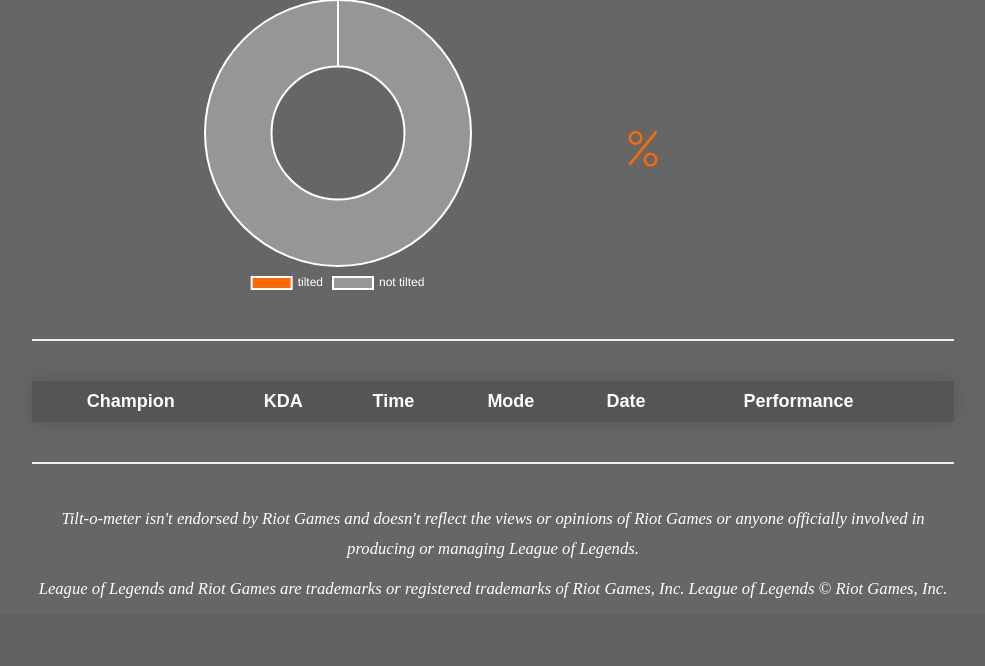
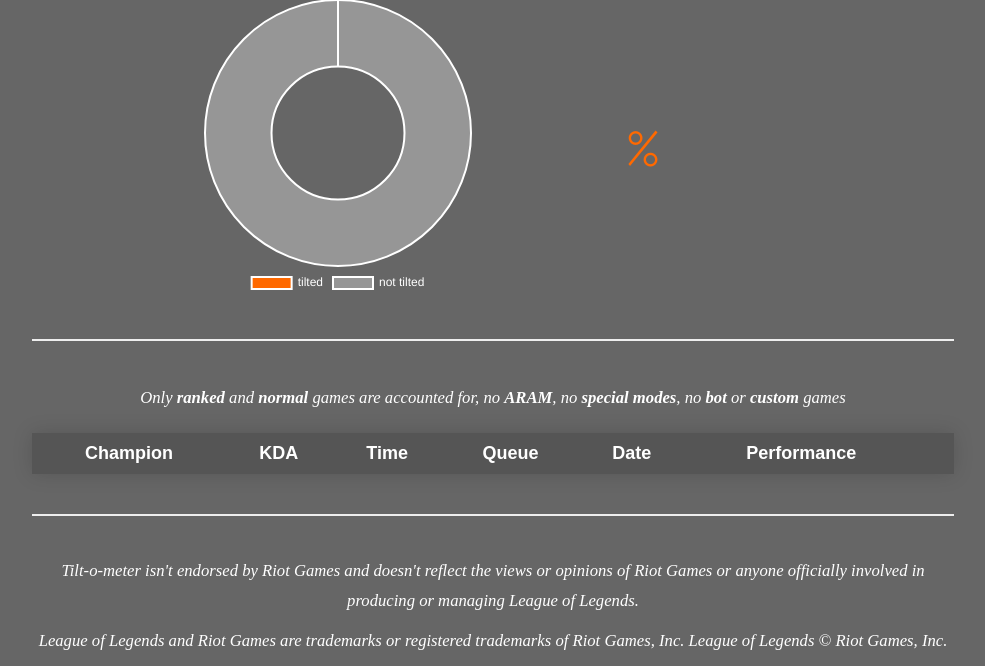
Before and after one commit to patillacode/tilt-o-meter, a Flask app: template flaskr/templates/tiltometer.html in a window 1280 px wide. Shown: the part 245-911 px from the top of the page, without its empty margins (147-1132 px from the left). Before the commit the page ends 843 px from the top, so only its background shows below. Run offline with Flask 2, Linux system fonts and the light colour scheme; the template is opened without the code that fills it, so the values that code supplies are empty.

Commit message:
queue type

```diff
--- a/flaskr/static/css/tiltometer.css
+++ b/flaskr/static/css/tiltometer.css
@@ -255,20 +255,22 @@
 }
 
 .data_table {
+    width: 100%;
     border-collapse: collapse;
     margin: 25px 0;
     font-size: 0.9em;
     font-family: sans-serif;
     min-width: 400px;
     box-shadow: 0 0 20px rgba(0, 0, 0, 0.15);
-    width: 72%;
     margin: 1rem auto;
 }
+
 .data_table thead tr {
     background-color: #555;
     color: #ffffff;
     text-align: left;
 }
+
 .data_table th,
 .data_table td {
     padding: 0.5rem;
@@ -347,7 +349,7 @@
 .lds-ripple div {
   /* border: 4px solid var(--color-patilla); */
   text-shadow: var(--fat-white-shadow);
-
+  font-size: 51pt;
   position: absolute;
   opacity: 1;
   border-radius: 50%;
--- a/flaskr/templates/tiltometer.html
+++ b/flaskr/templates/tiltometer.html
@@ -25,7 +25,12 @@
 
     <hr class="separator">
 
-    <section>
+    <section class="container">
+        <p class="text-center">
+            <small>
+                <em>Only <b>ranked</b> and <b>normal</b> games are accounted for, no <b>ARAM</b>, no <b>special modes</b>, no <b>bot</b> or <b>custom</b> games</em>
+            </small>
+        </p>
         <table class="data_table">
             <thead>
                 <tr>
@@ -34,7 +39,8 @@
                     <th>Time</th>
                     {# <th>Lane</th> #}
                     {# <th>Type</th> #}
-                    <th>Mode</th>
+                    {# <th>Mode</th> #}
+                    <th>Queue</th>
                     <th colspan="2">Date</th>
                     <th>Performance</th>
                     {# <th>Tilt</th> #}
@@ -62,8 +68,11 @@
                         <td>{{ item.time }}</td>
                         {# <td>{{ item.position }}</td> #}
                         {# <td>{{ item.match_type }}</td> #}
-                        <td>{{ item.match_mode }}</td>
+                        {# <td>{{ item.match_mode }}</td> #}
+                        <td>{{ item.queue }}</td>
+
                         <td colspan="2">{{ item.date }}</td>
+
                         {% if item.kda<1 %}
                             <td class="tilt_level tilt_level_1"><span></span></td>
                         {% elif item.kda<2 %}
@@ -73,6 +82,7 @@
                         {% else %}
                             <td class="tilt_level tilt_level_4"><span></span></td>
                         {% endif %}
+
                         {# <td>{{ item.match_tilt }}</td> #}
                         {% if item.win %}
                             <td><img class="win-lose-logo" src="{{ url_for('static', filename='img/victory.png') }}" alt="victory"></td>
```
Also changed, not shown: flaskr/utils.py (+25 -3 lines), 1 other file.
